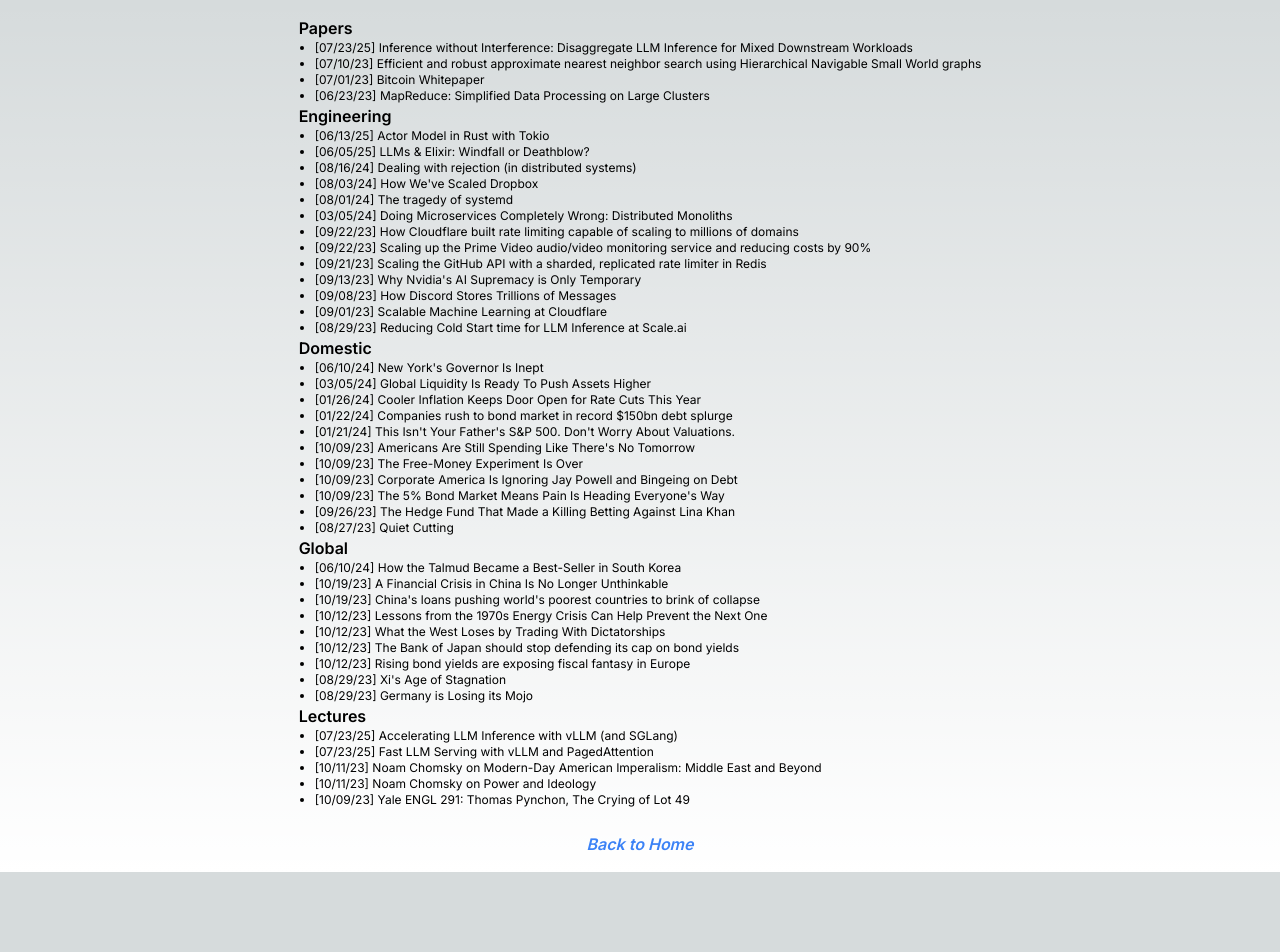
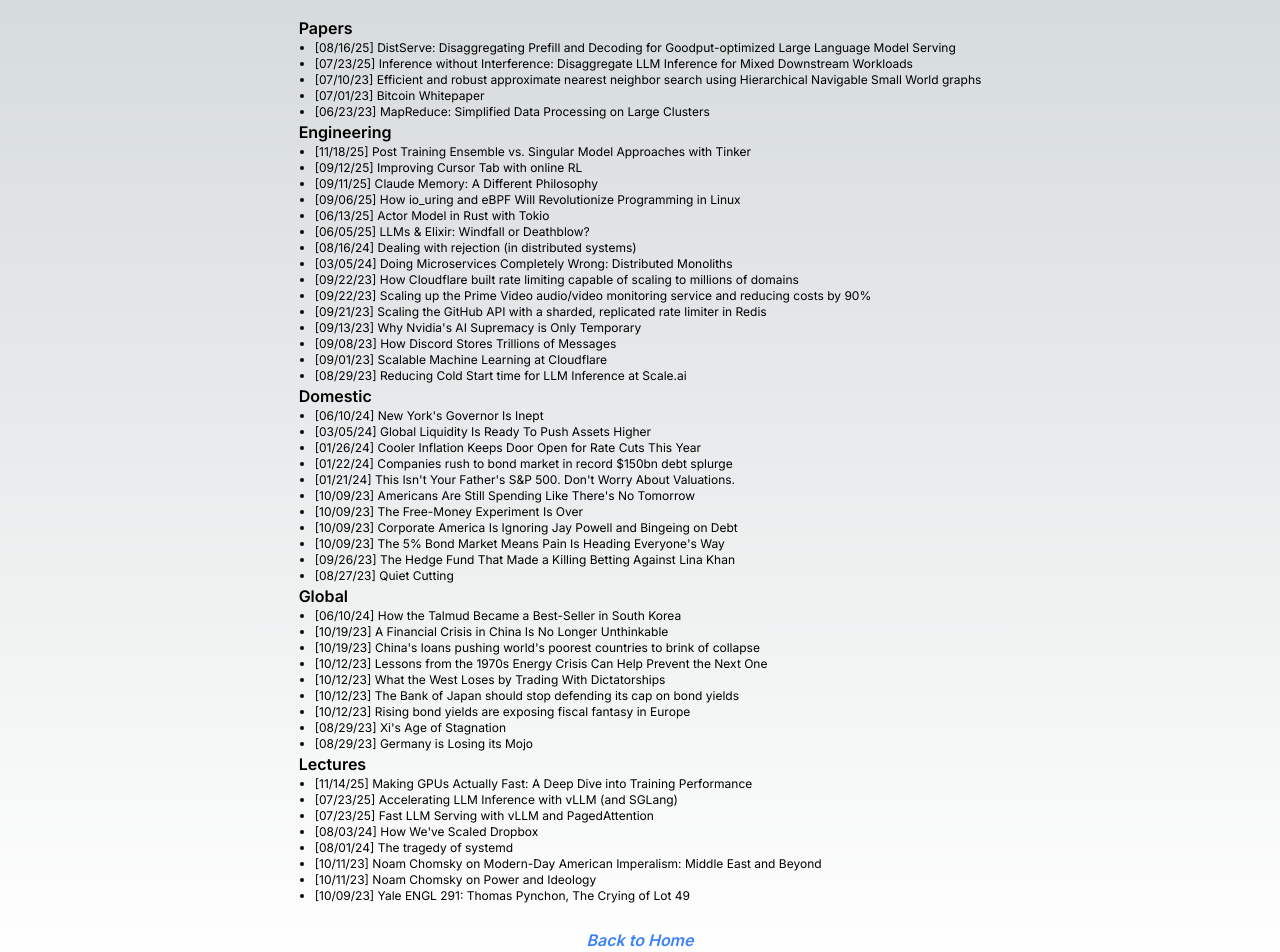
Before and after one commit to atharvapatil4/personal-website, a Next.js app in the folder personal-website/: page /reader in a window 1280 px wide. Shown: the top 952 px of the page. Before the commit the page ends 872 px from the top, so only its background shows below. Built offline with nearby package versions, Linux system fonts and the light colour scheme.

Commit message:
nit: add articles

```diff
--- a/personal-website/src/app/about/page.tsx
+++ b/personal-website/src/app/about/page.tsx
@@ -20,35 +20,22 @@
         <div className="text-center">
           <br></br>
           <h1>
-            My name is Atharva Patil and I currently work on the Core
-            Infrastructure team at Hive AI in San Francisco. My current
-            interests are in vector search, data-related systems (databases and
-            big data infrastructure) and large-scale (microservice)
+            My name is Atharva Patil and I currently work on the Machine Learning Platform
+            team at DoorDash in New York City. My current
+            interests are in LLM inference, training infrastructure,
+            big data systems, and large-scale (microservice)
             applications.
           </h1>
           <br />
           <h1>
-            In my free time, I like to read{" "}
-            <a className="text-blue-500 hover:underline" href="/reader">
-              articles
-            </a>
-            {" + "}
-            <a
-              className="text-blue-500 hover:underline"
-              href="https://www.goodreads.com/user/show/127860151-atharva-patil"
-              rel="noopener noreferrer"
-              target="_blank"
-            >
-              books
-            </a>
-            , listen to music, and watch{" "}
+            In my free time I enjoy reading, listening to music, and watching&nbsp;
             <a
               className="text-blue-500 hover:underline"
               href="https://letterboxd.com/atharvapatil/"
               rel="noopener noreferrer"
               target="_blank"
             >
-              movies
+               movies
             </a>
             .
           </h1>
--- a/personal-website/src/app/reader/page.tsx
+++ b/personal-website/src/app/reader/page.tsx
@@ -8,6 +8,16 @@
       <div className="flex flex-col">
         <h1 className="font-semibold">Papers</h1>
         <ul className="text-xs list-disc pl-4">
+          <li>
+            <Link
+              href="https://hao-ai-lab.github.io/blogs/distserve/"
+              className=" hover:underline"
+              rel="noopener noreferrer"
+              target="_blank"
+            >
+              [08/16/25] DistServe: Disaggregating Prefill and Decoding for Goodput-optimized Large Language Model Serving
+            </Link>
+          </li>
           <li>
             <Link
               href="https://arxiv.org/html/2401.11181v1"
@@ -55,6 +65,46 @@
         <ul className="text-xs list-disc pl-4">
           <li>
             <Link
+              href="https://x.com/RampLabs/status/1985442169445105753"
+              className=" hover:underline"
+              rel="noopener noreferrer"
+              target="_blank"
+            >
+              [11/18/25] Post Training Ensemble vs. Singular Model Approaches with Tinker
+            </Link>
+          </li>
+          <li>
+            <Link
+              href="https://cursor.com/blog/tab-rl"
+              className=" hover:underline"
+              rel="noopener noreferrer"
+              target="_blank"
+            >
+              [09/12/25] Improving Cursor Tab with online RL
+            </Link>
+          </li>
+          <li>
+            <Link
+              href="https://www.shloked.com/writing/claude-memory"
+              className=" hover:underline"
+              rel="noopener noreferrer"
+              target="_blank"
+            >
+              [09/11/25] Claude Memory: A Different Philosophy
+            </Link>
+          </li>
+          <li>
+            <Link
+              href="https://www.scylladb.com/2020/05/05/how-io_uring-and-ebpf-will-revolutionize-programming-in-linux/"
+              className=" hover:underline"
+              rel="noopener noreferrer"
+              target="_blank"
+            >
+              [09/06/25] How io_uring and eBPF Will Revolutionize Programming in Linux
+            </Link>
+          </li>
+          <li>
+            <Link
               href="https://ryhl.io/blog/actors-with-tokio/"
               className=" hover:underline"
               rel="noopener noreferrer"
@@ -81,26 +131,6 @@
               target="_blank"
             >
               [08/16/24] Dealing with rejection (in distributed systems)
-            </Link>
-          </li>
-          <li>
-            <Link
-              href="https://www.youtube.com/watch?v=PE4gwstWhmc"
-              className=" hover:underline"
-              rel="noopener noreferrer"
-              target="_blank"
-            >
-              [08/03/24] How We've Scaled Dropbox
-            </Link>
-          </li>
-          <li>
-            <Link
-              href="https://www.youtube.com/watch?v=o_AIw9bGogo"
-              className=" hover:underline"
-              rel="noopener noreferrer"
-              target="_blank"
-            >
-              [08/01/24] The tragedy of systemd
             </Link>
           </li>
           <li>
@@ -409,6 +439,16 @@
         <ul className="text-xs list-disc pl-4">
           <li>
             <Link
+              href="https://www.youtube.com/watch?v=pHqcHzxx6I8"
+              className=" hover:underline"
+              rel="noopener noreferrer"
+              target="_blank"
+            >
+              [11/14/25] Making GPUs Actually Fast: A Deep Dive into Training Performance
+            </Link>
+          </li>
+          <li>
+            <Link
               href="https://www.youtube.com/watch?v=PcvxdWJOyUE"
               className=" hover:underline"
               rel="noopener noreferrer"
@@ -425,6 +465,26 @@
               target="_blank"
             >
               [07/23/25] Fast LLM Serving with vLLM and PagedAttention
+            </Link>
+          </li>
+          <li>
+            <Link
+              href="https://www.youtube.com/watch?v=PE4gwstWhmc"
+              className=" hover:underline"
+              rel="noopener noreferrer"
+              target="_blank"
+            >
+              [08/03/24] How We've Scaled Dropbox
+            </Link>
+          </li>
+          <li>
+            <Link
+              href="https://www.youtube.com/watch?v=o_AIw9bGogo"
+              className=" hover:underline"
+              rel="noopener noreferrer"
+              target="_blank"
+            >
+              [08/01/24] The tragedy of systemd
             </Link>
           </li>
           <li>
```
